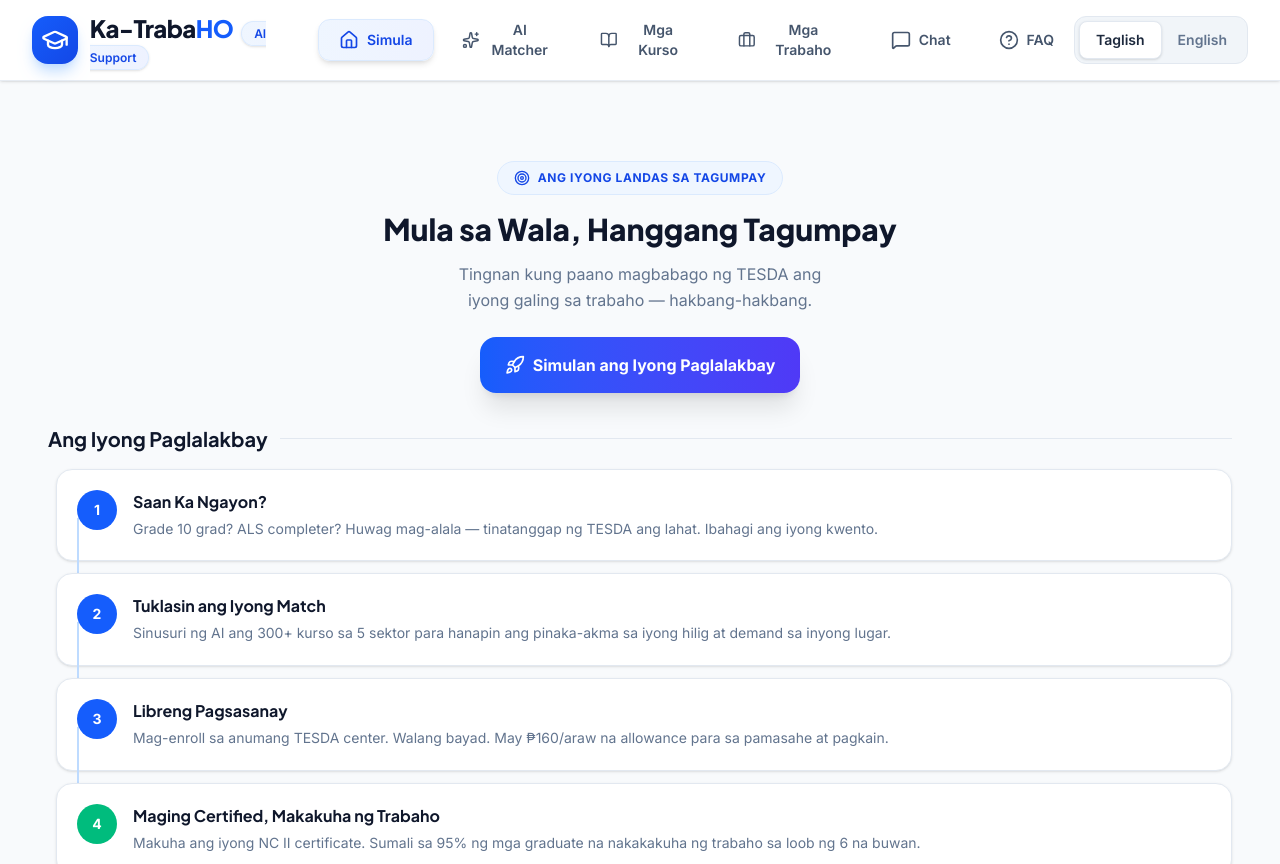
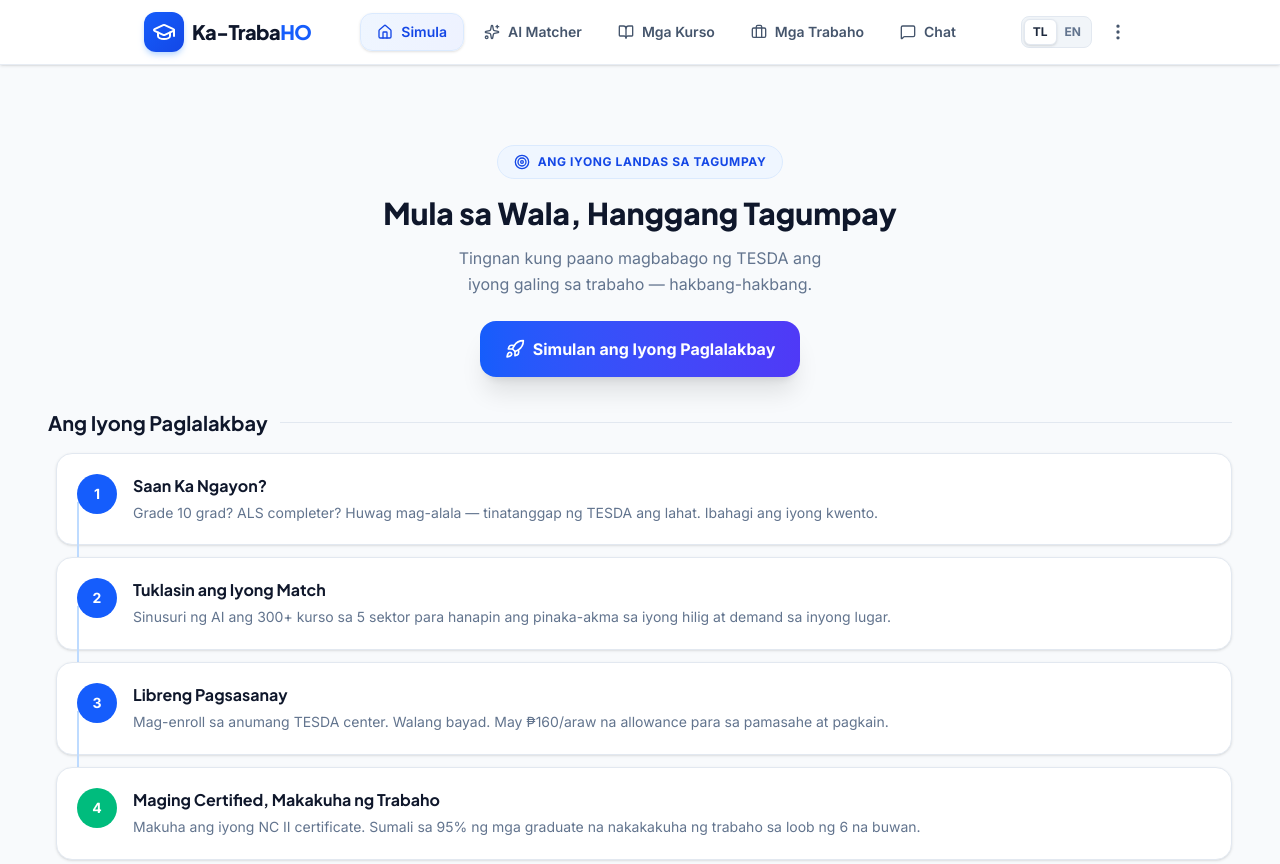
Before and after one commit to Kyazs/ka-trabaho, a React (Vite) app: page / in a window 1280 px wide. Shown: the top 864 px of the page. Built offline with nearby package versions, Linux system fonts and the light colour scheme.

Commit message:
feat: redesign navbar with compact top header and overflow menu

```diff
--- a/src/components/Navbar.tsx
+++ b/src/components/Navbar.tsx
@@ -1,240 +1,144 @@
 import React, { useState } from "react";
-import { Sparkles, BarChart, BookOpen, Briefcase, MessageSquare, HelpCircle, GraduationCap, Menu, X, Home } from "lucide-react";
+import {
+  Sparkles,
+  BookOpen,
+  Briefcase,
+  MessageSquare,
+  HelpCircle,
+  GraduationCap,
+  Home,
+  MoreVertical,
+  Globe,
+} from "lucide-react";
 
 interface NavbarProps {
   currentTab: string;
   setCurrentTab: (tab: string) => void;
   lang: "fil" | "en";
   setLang: (lang: "fil" | "en") => void;
-  hasProfile: boolean;
 }
 
-export default function Navbar({ currentTab, setCurrentTab, lang, setLang, hasProfile }: NavbarProps) {
-  const [mobileMenuOpen, setMobileMenuOpen] = useState(false);
+export default function Navbar({ currentTab, setCurrentTab, lang, setLang }: NavbarProps) {
+  const [overflowOpen, setOverflowOpen] = useState(false);
 
   const handleTabClick = (tab: string) => {
     setCurrentTab(tab);
-    setMobileMenuOpen(false);
+    setOverflowOpen(false);
   };
 
+  const desktopTabs = [
+    { id: "landing", label: lang === "fil" ? "Simula" : "Home", icon: Home },
+    { id: "match", label: "AI Matcher", icon: Sparkles },
+    { id: "explorer", label: lang === "fil" ? "Mga Kurso" : "Courses", icon: BookOpen },
+    { id: "jobs", label: lang === "fil" ? "Mga Trabaho" : "Jobs", icon: Briefcase },
+    { id: "chat", label: "Chat", icon: MessageSquare },
+  ];
+
   return (
-    <header id="app-header" className="sticky top-0 z-50 w-full border-b border-slate-200/80 bg-white/90 backdrop-blur-xl shadow-sm">
-      <div className="mx-auto flex h-20 max-w-7xl items-center justify-between px-4 sm:px-6 lg:px-8">
-
-        {/* Logo and Brand */}
+    <>
+      {/* === Top Header === */}
+      <header id="app-header" className="sticky top-0 z-50 w-full border-b border-slate-200/80 bg-white/90 backdrop-blur-xl shadow-sm safe-area-top">
+        <div className="mx-auto flex h-12 md:h-16 max-w-5xl items-center justify-between px-4">
+          {/* Logo */}
           <div
             onClick={() => setCurrentTab("landing")}
-          className="flex cursor-pointer items-center space-x-3 group"
+            className="flex cursor-pointer items-center gap-2 group"
             id="nav-brand"
           >
-          <div className="flex h-12 w-12 items-center justify-center rounded-2xl bg-gradient-to-br from-blue-600 to-blue-700 font-bold text-white shadow-lg shadow-blue-200 group-hover:shadow-xl group-hover:scale-105 transition-all">
-            <GraduationCap className="h-7 w-7" id="brand-icon" />
+            <div className="flex h-9 w-9 md:h-10 md:w-10 items-center justify-center rounded-xl bg-gradient-to-br from-blue-600 to-blue-700 font-bold text-white shadow-md shadow-blue-200 group-hover:shadow-lg group-hover:scale-105 transition-all">
+              <GraduationCap className="h-5 w-5 md:h-6 md:w-6" id="brand-icon" />
             </div>
-          <div>
-            <span className="font-display text-xl font-extrabold tracking-tight text-slate-900 sm:text-2xl">
+            <span className="font-display text-sm md:text-xl font-extrabold tracking-tight text-slate-900">
               Ka-Traba<span className="text-blue-600">HO</span>
             </span>
-            <span className="ml-2 rounded-full bg-gradient-to-r from-blue-50 to-indigo-50 px-3 py-1 text-xs font-semibold text-blue-700 shadow-sm border border-blue-100">
-              AI Support
-            </span>
-          </div>
           </div>
 
-        {/* Navigation Tabs */}
-        <nav className="hidden md:flex items-center space-x-2" id="nav-tabs-desktop">
+          {/* Desktop Nav Tabs */}
+          <nav className="hidden md:flex items-center gap-1" id="nav-tabs-desktop">
+            {desktopTabs.map((tab) => {
+              const Icon = tab.icon;
+              return (
                 <button
-            id="tab-landing-btn"
-            onClick={() => setCurrentTab("landing")}
-            className={`flex items-center space-x-2 rounded-xl px-5 py-2.5 text-sm font-semibold transition-all ${
-              currentTab === "landing"
-                ? "bg-gradient-to-r from-blue-50 to-indigo-50 text-blue-700 shadow-md border border-blue-100"
+                  key={tab.id}
+                  id={`tab-${tab.id}-btn`}
+                  onClick={() => setCurrentTab(tab.id)}
+                  aria-current={currentTab === tab.id ? "page" : undefined}
+                  className={`flex items-center gap-2 rounded-xl px-4 py-2 text-sm font-semibold transition-all ${
+                    currentTab === tab.id
+                      ? "bg-gradient-to-r from-blue-50 to-indigo-50 text-blue-700 shadow-sm border border-blue-100"
                       : "text-slate-600 hover:bg-slate-50 hover:text-slate-900"
                   }`}
                 >
-            <Home className="h-5 w-5" />
-            <span>{lang === "fil" ? "Simula" : "Home"}</span>
+                  <Icon className="h-4 w-4" />
+                  <span>{tab.label}</span>
                 </button>
-
-          <button
-            id="tab-match-btn"
-            onClick={() => setCurrentTab("match")}
-            className={`flex items-center space-x-2 rounded-xl px-5 py-2.5 text-sm font-semibold transition-all ${
-              currentTab === "match"
-                ? "bg-gradient-to-r from-blue-50 to-indigo-50 text-blue-700 shadow-md border border-blue-100"
-                : "text-slate-600 hover:bg-slate-50 hover:text-slate-900"
-            }`}
-          >
-            <Sparkles className="h-5 w-5" />
-            <span>{lang === "fil" ? "AI Matcher" : "AI Matcher"}</span>
-          </button>
-
-          <button
-            id="tab-explorer-btn"
-            onClick={() => setCurrentTab("explorer")}
-            className={`flex items-center space-x-2 rounded-xl px-5 py-2.5 text-sm font-semibold transition-all ${
-              currentTab === "explorer"
-                ? "bg-gradient-to-r from-blue-50 to-indigo-50 text-blue-700 shadow-md border border-blue-100"
-                : "text-slate-600 hover:bg-slate-50 hover:text-slate-900"
-            }`}
-          >
-            <BookOpen className="h-5 w-5" />
-            <span>{lang === "fil" ? "Mga Kurso" : "Courses"}</span>
-          </button>
-
-          <button
-            id="tab-jobs-btn"
-            onClick={() => setCurrentTab("jobs")}
-            className={`flex items-center space-x-2 rounded-xl px-5 py-2.5 text-sm font-semibold transition-all ${
-              currentTab === "jobs"
-                ? "bg-gradient-to-r from-blue-50 to-indigo-50 text-blue-700 shadow-md border border-blue-100"
-                : "text-slate-600 hover:bg-slate-50 hover:text-slate-900"
-            }`}
-          >
-            <Briefcase className="h-5 w-5" />
-            <span>{lang === "fil" ? "Mga Trabaho" : "Jobs"}</span>
-          </button>
-
-          <button
-            id="tab-chat-btn"
-            onClick={() => setCurrentTab("chat")}
-            className={`flex items-center space-x-2 rounded-xl px-5 py-2.5 text-sm font-semibold transition-all ${
-              currentTab === "chat"
-                ? "bg-gradient-to-r from-blue-50 to-indigo-50 text-blue-700 shadow-md border border-blue-100"
-                : "text-slate-600 hover:bg-slate-50 hover:text-slate-900"
-            }`}
-          >
-            <MessageSquare className="h-5 w-5" />
-            <span>{lang === "fil" ? "Chat" : "Chat"}</span>
-          </button>
-
-          <button
-            id="tab-faq-btn"
-            onClick={() => setCurrentTab("faq")}
-            className={`flex items-center space-x-2 rounded-xl px-5 py-2.5 text-sm font-semibold transition-all ${
-              currentTab === "faq"
-                ? "bg-gradient-to-r from-blue-50 to-indigo-50 text-blue-700 shadow-md border border-blue-100"
-                : "text-slate-600 hover:bg-slate-50 hover:text-slate-900"
-            }`}
-          >
-            <HelpCircle className="h-5 w-5" />
-            <span>FAQ</span>
-          </button>
+              );
+            })}
           </nav>
 
-        {/* Global Controls */}
-        <div className="flex items-center space-x-3" id="nav-info-controls">
-          {/* Language Toggle */}
-          <div className="inline-flex rounded-xl bg-slate-100 p-1 border border-slate-200" id="lang-switch-container">
+          {/* Right Controls */}
+          <div className="flex items-center gap-2">
+            {/* Language Toggle - compact on mobile */}
+            <div className="inline-flex rounded-lg bg-slate-100 p-0.5 border border-slate-200">
               <button
-              id="lang-fil-btn"
                 onClick={() => setLang("fil")}
-              className={`rounded-lg px-4 py-2 text-sm font-semibold transition-all ${
+                className={`rounded-md px-2 py-1 text-xs font-bold transition-all ${
                   lang === "fil"
                     ? "bg-white text-slate-800 shadow-sm border border-slate-200"
                     : "text-slate-500 hover:text-slate-800"
                 }`}
               >
-              Taglish
+                TL
               </button>
               <button
-              id="lang-en-btn"
                 onClick={() => setLang("en")}
-              className={`rounded-lg px-4 py-2 text-sm font-semibold transition-all ${
+                className={`rounded-md px-2 py-1 text-xs font-bold transition-all ${
                   lang === "en"
                     ? "bg-white text-slate-800 shadow-sm border border-slate-200"
                     : "text-slate-500 hover:text-slate-800"
                 }`}
               >
-              English
+                EN
               </button>
             </div>
-        </div>
 
-        {/* Mobile Menu Button */}
+            {/* Overflow menu (mobile + desktop for FAQ) */}
+            <div className="relative">
               <button
-          onClick={() => setMobileMenuOpen(!mobileMenuOpen)}
-          className="md:hidden p-2 rounded-xl bg-slate-50 hover:bg-slate-100 text-slate-600 transition-all"
-          aria-label="Toggle menu"
+                onClick={() => setOverflowOpen(!overflowOpen)}
+                className="p-2 rounded-lg hover:bg-slate-100 text-slate-600 transition-all"
+                aria-label="More options"
               >
-          {mobileMenuOpen ? <X className="h-6 w-6" /> : <Menu className="h-6 w-6" />}
+                <MoreVertical className="h-5 w-5" />
               </button>
-
-      </div>
-
-      {/* Mobile Menu */}
-      {mobileMenuOpen && (
-        <div className="md:hidden bg-white border-t border-slate-200 shadow-lg">
-          <div className="px-4 py-4 space-y-2">
+              {overflowOpen && (
+                <div className="absolute right-0 mt-2 w-48 bg-white rounded-xl border border-slate-200 shadow-xl py-1 z-50">
                   <button
-              onClick={() => handleTabClick("landing")}
-              className={`w-full flex items-center space-x-3 rounded-xl px-4 py-3 text-sm font-semibold transition-all ${
-                currentTab === "landing"
-                  ? "bg-gradient-to-r from-blue-50 to-indigo-50 text-blue-700 shadow-sm border border-blue-100"
+                    onClick={() => handleTabClick("faq")}
+                    className={`w-full flex items-center gap-2 px-4 py-3 text-sm font-semibold transition-all ${
+                      currentTab === "faq"
+                        ? "text-blue-700 bg-blue-50"
                         : "text-slate-600 hover:bg-slate-50"
                     }`}
                   >
-              <Home className="h-5 w-5" />
-              <span>{lang === "fil" ? "Simula" : "Home"}</span>
+                    <HelpCircle className="h-4 w-4" />
+                    FAQ
                   </button>
-
-            <button
-              onClick={() => handleTabClick("match")}
-              className={`w-full flex items-center space-x-3 rounded-xl px-4 py-3 text-sm font-semibold transition-all ${
-                currentTab === "match"
-                  ? "bg-gradient-to-r from-blue-50 to-indigo-50 text-blue-700 shadow-sm border border-blue-100"
-                  : "text-slate-600 hover:bg-slate-50"
-              }`}
+                  <a
+                    href="https://www.tesda.gov.ph"
+                    target="_blank"
+                    rel="noopener noreferrer"
+                    className="w-full flex items-center gap-2 px-4 py-3 text-sm font-semibold text-slate-600 hover:bg-slate-50 transition-all"
                   >
-              <Sparkles className="h-5 w-5" />
-              <span>{lang === "fil" ? "AI Matcher" : "AI Matcher"}</span>
-            </button>
-            <button
-              onClick={() => handleTabClick("explorer")}
-              className={`w-full flex items-center space-x-3 rounded-xl px-4 py-3 text-sm font-semibold transition-all ${
-                currentTab === "explorer"
-                  ? "bg-gradient-to-r from-blue-50 to-indigo-50 text-blue-700 shadow-sm border border-blue-100"
-                  : "text-slate-600 hover:bg-slate-50"
-              }`}
-            >
-              <BookOpen className="h-5 w-5" />
-              <span>{lang === "fil" ? "Mga Kurso" : "Courses"}</span>
-            </button>
-            <button
-              onClick={() => handleTabClick("jobs")}
-              className={`w-full flex items-center space-x-3 rounded-xl px-4 py-3 text-sm font-semibold transition-all ${
-                currentTab === "jobs"
-                  ? "bg-gradient-to-r from-blue-50 to-indigo-50 text-blue-700 shadow-sm border border-blue-100"
-                  : "text-slate-600 hover:bg-slate-50"
-              }`}
-            >
-              <Briefcase className="h-5 w-5" />
-              <span>{lang === "fil" ? "Mga Trabaho" : "Jobs"}</span>
-            </button>
-            <button
-              onClick={() => handleTabClick("chat")}
-              className={`w-full flex items-center space-x-3 rounded-xl px-4 py-3 text-sm font-semibold transition-all ${
-                currentTab === "chat"
-                  ? "bg-gradient-to-r from-blue-50 to-indigo-50 text-blue-700 shadow-sm border border-blue-100"
-                  : "text-slate-600 hover:bg-slate-50"
-              }`}
-            >
-              <MessageSquare className="h-5 w-5" />
-              <span>{lang === "fil" ? "Chat" : "Chat"}</span>
-            </button>
-            <button
-              onClick={() => handleTabClick("faq")}
-              className={`w-full flex items-center space-x-3 rounded-xl px-4 py-3 text-sm font-semibold transition-all ${
-                currentTab === "faq"
-                  ? "bg-gradient-to-r from-blue-50 to-indigo-50 text-blue-700 shadow-sm border border-blue-100"
-                  : "text-slate-600 hover:bg-slate-50"
-              }`}
-            >
-              <HelpCircle className="h-5 w-5" />
-              <span>FAQ</span>
-            </button>
+                    <Globe className="h-4 w-4" />
+                    TESDA Website
+                  </a>
+                </div>
+              )}
             </div>
           </div>
-      )}
+        </div>
       </header>
+    </>
   );
 }
```
Lines whose indentation alone changed are shown as unchanged.
